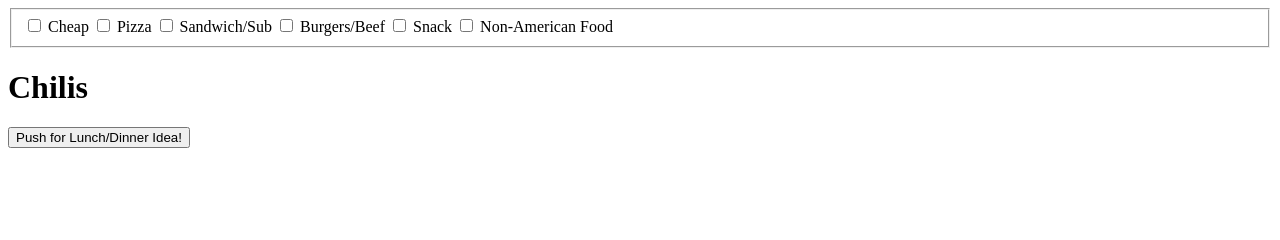
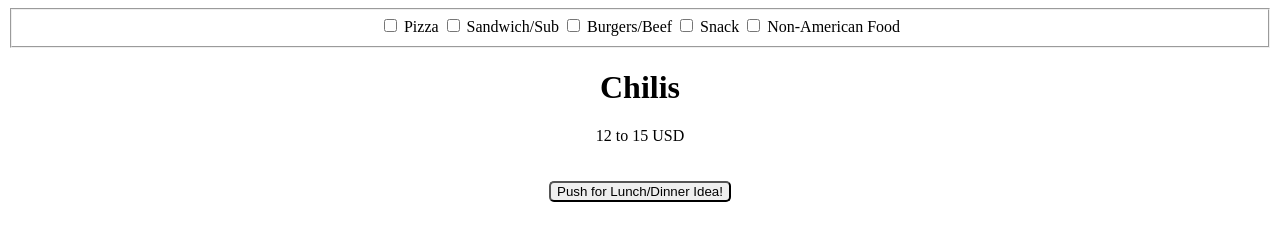
Before and after one commit to mtrofibun/Food-Selector, a plain HTML site: page index.html in a window 1280 px wide. Both pictures are taken after a click on the button "Push for Lunch/Dinner Idea!". Drawn offline with Linux system fonts and the light colour scheme.

Commit message:
Finished fastfood

```diff
--- a/script.js
+++ b/foodscript.js
@@ -1,129 +1,118 @@
 document.addEventListener('DOMContentLoaded', function() {
-
-
 
 let fastfood = [
     {
     name : 'Papa Johns',
-    type : 'Pizza',
+    type : 'pizza',
     minPrice : 10.00,
     maxPrice : 15.00
 },
 {
     name : 'Chick-Fil-A',
-    type : 'Sandwich/Sub',
+    type : 'sandwich',
     minPrice : 10.00,
     maxPrice : 11.00
 },
 {
     name : 'McDonalds',
-    type : 'Snack',
+    type : 'snack',
     minPrice : 7.00,
     maxPrice : 11.00
 },
 {
     name : 'Hungry Howies',
-    type : 'Pizza',
+    type : 'pizza',
     minPrice : 10.00,
     maxPrice : 13.00
 },
 {
     name : `Jet's Pizza`,
-    type : 'Pizza',
+    type : 'pizza',
     minPrice : 12.00,
     maxPrice : 15.00
 },
 {
     name : 'New York Pizza and Pasta',
-    type : 'Pizza',
+    type : 'pizza',
     minPrice : 10.00,
     maxPrice : 20.00
 },
 {
     name : 'Chex Wing and Grill',
-    type : 'Sandwich/Sub',
+    type : 'sandwich',
     minPrice : 10.00,
     maxPrice : 14.00
 },
 {
-    name : 'Sabor',
-    type : 'Burgers/Beef',
+    name : 'Sabor Latin Grill',
+    type : 'burgers',
     minPrice : 8.00,
     maxPrice : 11.00
 },
 {
     name : 'CookOut',
-    type : 'Burgers/Beef',
+    type : 'burgers',
     minPrice : 6.00,
     maxPrice : 10.00
 },
 {
     name : 'Kaizoku',
-    type : 'Non-American Cusine',
+    type : 'nac',
     minPrice : 12.00,
     maxPrice : 17.00
 },
 {
     name : 'ShakeShack',
-    type : 'Burgers/Beef',
+    type : 'burgers',
     minPrice : 7.00,
     maxPrice : 14.00
 },
 {
     name : 'Chilis',
-    type : 'Burgers/Beef',
+    type : 'burgers',
     minPrice : 12.00,
     maxPrice : 15.00
 }
 ]
-let fastfoodindicators = {
-    cheap : false,
-    pizza : false,
-    sandwich : false,
-    burgers : false,
-    snack : false,
-    naf : false
-}
 
-let homefood = [
-    {
-        name : 'Gyoza',
-        type : 'Japanese',
-        site : 'https://www.recipetineats.com/gyoza-japanese-dumplings-potstickers/',
-        video : 'https://www.youtube.com/watch?v=5-yt7tFpHPY',
-        photo : 'https://japanesetaste.com/cdn/shop/articles/how-to-make-gyoza-japanese-dumplings-at-home-japanese-taste.jpg?v=1694487043&width=5760'
-    }
-]
+const boxes = document.querySelectorAll('input[type="checkbox');
+const fastfoodtypes = ['pizza','sandwich','burgers','snack','naf']
+const foodbutton = document.getElementById('foodbutton');
+
+/* fast food option */
+foodbutton.addEventListener('click', function(){
+    falsecount = 0;
+    filters = []
+        boxes.forEach(box=>{
+        if (box.checked) {
+            filters.push(box.value);
+        }
+        else{
+            falsecount += 1;
+
+        }
+    })
+    const newFastFood = fastfood.filter(item => filters.includes(item.type));
 
 
-const boxes = document.querySelectorAll('input[type="checkbox');
+    if(falsecount === fastfoodtypes.length){
+        foodPicked = fastfood[Math.floor(Math.random() * fastfood.length)]
 
+    }
+    else{
+        foodPicked = newFastFood[Math.floor(Math.random() * newFastFood.length)]
+            console.log(newFastFood);
+    }
 
-const fastfoodtypes = ['cheap','pizza','sandwich','burgers','snack','naf']
-const homefoodtypes = ['']
+    if(newFastFood.length == 0 && falsecount != fastfoodtypes.length || fastfood.length == 0){
+        document.getElementById('error').textContent = 'Ran out of ideas'
+    }else{
+        document.getElementById('error').textContent = ''
+    }
+    document.getElementById('name').textContent = foodPicked.name
+    document.getElementById('cost').textContent = `${foodPicked.minPrice} to ${foodPicked.maxPrice} USD`
+    fastfood = fastfood.filter(item => item !== foodPicked)
 
-
-const foodbutton = document.getElementById('foodbutton');
-
-
-
-
-
-foodbutton.addEventListener('click', function(){
-        boxes.forEach(box=>{
-        let type = box.value;
-        if (box.checked) {
-            fastfoodindicators[type] = true;
-        }
-        else{
-            fastfoodindicators[type] = false;
-        }
-    })
-
-    foodPicked = fastfood[Math.floor(Math.random() * fastfood.length)]
-    document.getElementById('name').textContent = foodPicked.name
-    delete fastfood[foodPicked];
-    console.log(fastfood)
 
 })
 
--- a/index.html
+++ b/index.html
@@ -10,8 +10,6 @@
 <body>
     <fieldset>
         <div class = "fastfood">
-             <input type="checkbox" id="scales" value="cheap" />
-             <label for="scales">Cheap</label>
              <input type="checkbox" id="scales" value="pizza"/>
              <label for="scales">Pizza</label>
              <input type="checkbox" id="scales" value="sandwich"/>
@@ -25,8 +23,9 @@
         </div>
     </fieldset>
     <h1 id = "name"></h1>
-    <h2></h2>
+    <p id = "cost"></p>
     <button id = "foodbutton">Push for Lunch/Dinner Idea!</button>
-    <script src = 'script.js'></script>
+    <p id = 'error'></p>
+    <script src = 'foodscript.js'></script>
 </body>
 </html>
--- a/style.css
+++ b/style.css
@@ -0,0 +1,11 @@
+body{
+
+    justify-content: center;
+    align-items: center;
+    text-align: center;
+}
+button{
+
+    border-radius: 5px;
+    margin:20px;
+}
```
Also changed, not shown: athome.html (+27 -11 lines), home.html (added, +12 -0 lines), homescript.js (added, +91 -0 lines).
